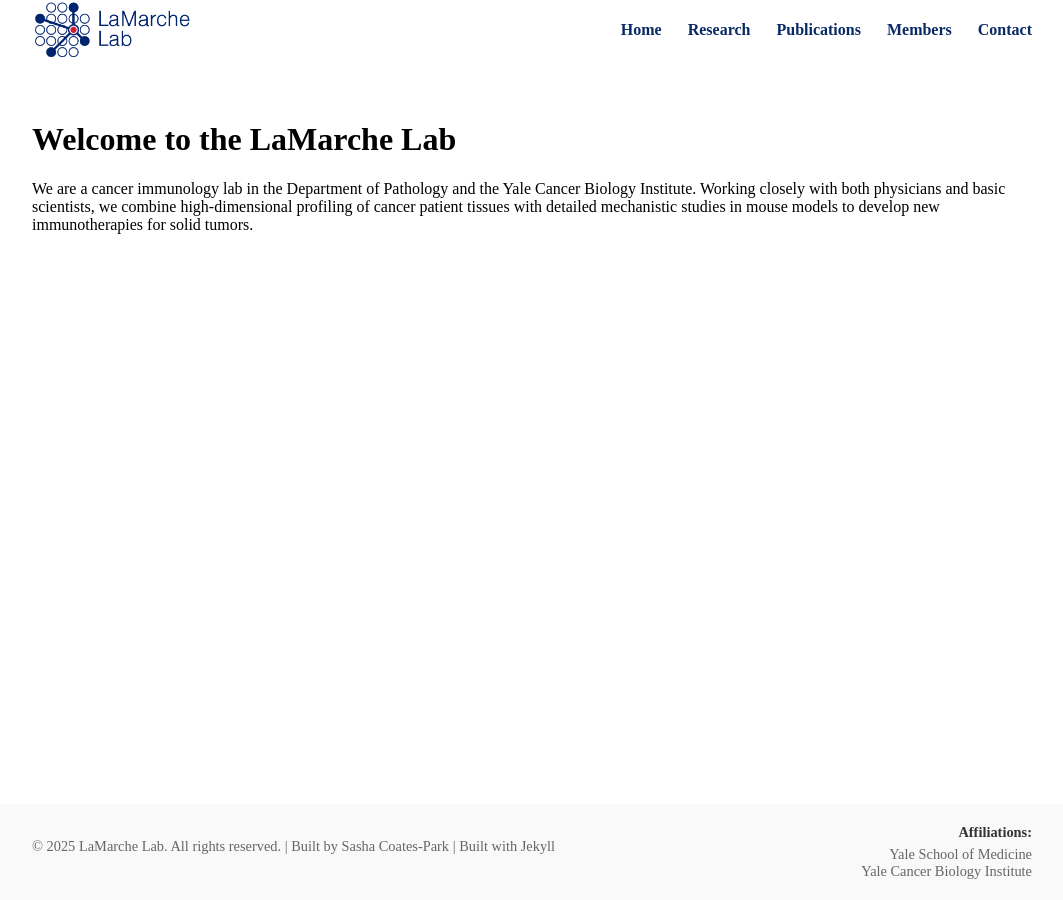
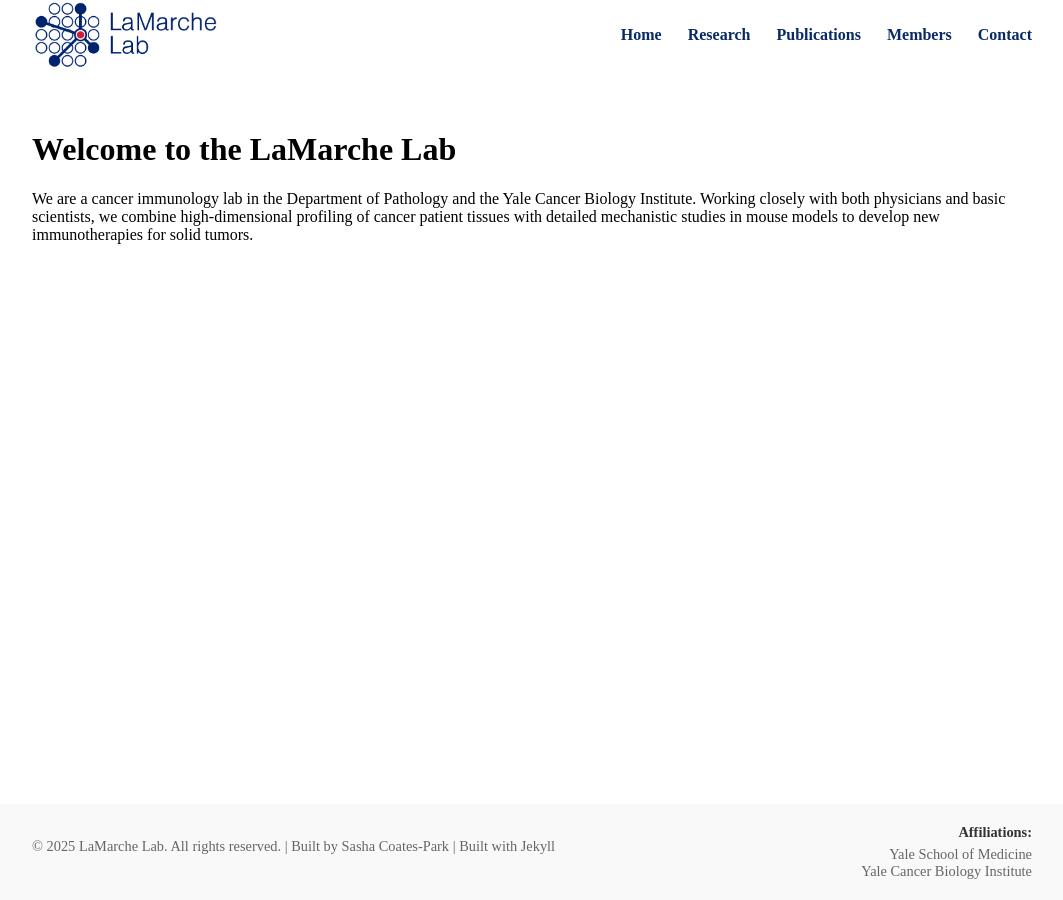
Before and after one commit to scoatespark/LaMarche-Lab, a Jekyll site: the page built from index.markdown, in a window 1280 px wide. Shown: the whole page, without its empty margins (108-1171 px from the left). Built offline with Jekyll 4.4.1, drawn with Linux system fonts in a browser that asks for light colours.

Commit message:
Update main.css

```diff
--- a/assets/main.css
+++ b/assets/main.css
@@ -7,20 +7,20 @@
   padding: 14px 0;           /* tweak if you want a taller/shorter bar */
 }
 .site-header {
-  height: 100px;        /* increase header height */
+  height: 150px;        /* increase header height */
   padding: 40px 0;      /* adds space above/below content */
   display: flex;
   align-items: center;  /* vertically centers logo + nav */
 }
 /* Logo */
 .lab-brand img{
-  height: 60px;              /* adjust to taste */
+  height: 70px;              /* adjust to taste */
   width: auto;
   display: block;
 }
 
 .site-nav a {
-  font-size: 2rem;    /* enlarge nav links */
+  font-size: 3rem;    /* enlarge nav links */
   margin-left: 30px;    /* space between each tab */
 }
 
```
